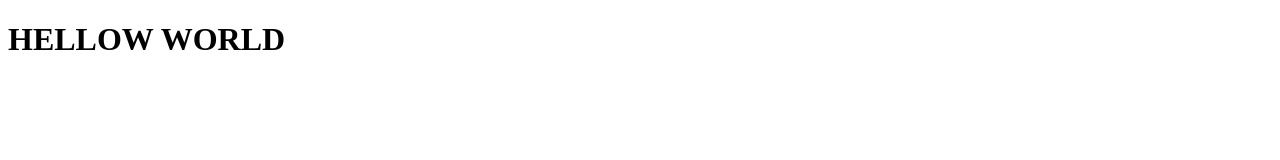
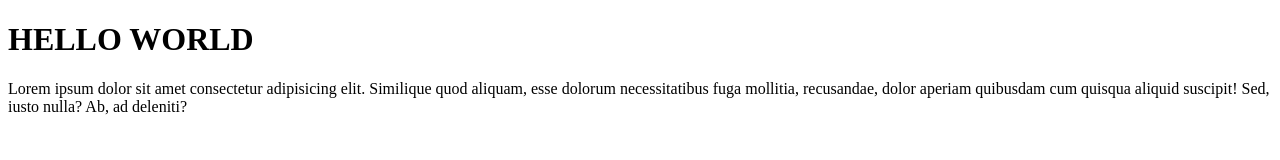
Before and after one commit to mayanklulla12/my-new-portfoli, a plain HTML site: page index.html in a window 1280 px wide. Drawn offline with Linux system fonts and the light colour scheme.

Commit message:
new para added

```diff
--- a/index.html
+++ b/index.html
@@ -3,9 +3,11 @@
 <head>
     <meta charset="UTF-8">
     <meta name="viewport" content="width=device-width, initial-scale=1.0">
-    <title>DMINI PROJECT</title>
+    <title>MINI PROJECT</title>
 </head>
 <body>
-   <h1>HELLOW WORLD</h1>
+   <h1>HELLO WORLD</h1>
+   <p>Lorem ipsum dolor sit amet consectetur adipisicing elit. Similique quod aliquam, esse dolorum necessitatibus fuga mollitia, recusandae, dolor aperiam quibusdam cum quisqua
+     aliquid suscipit! Sed, iusto nulla? Ab, ad deleniti?</p>
 </body>
 </html>
```
